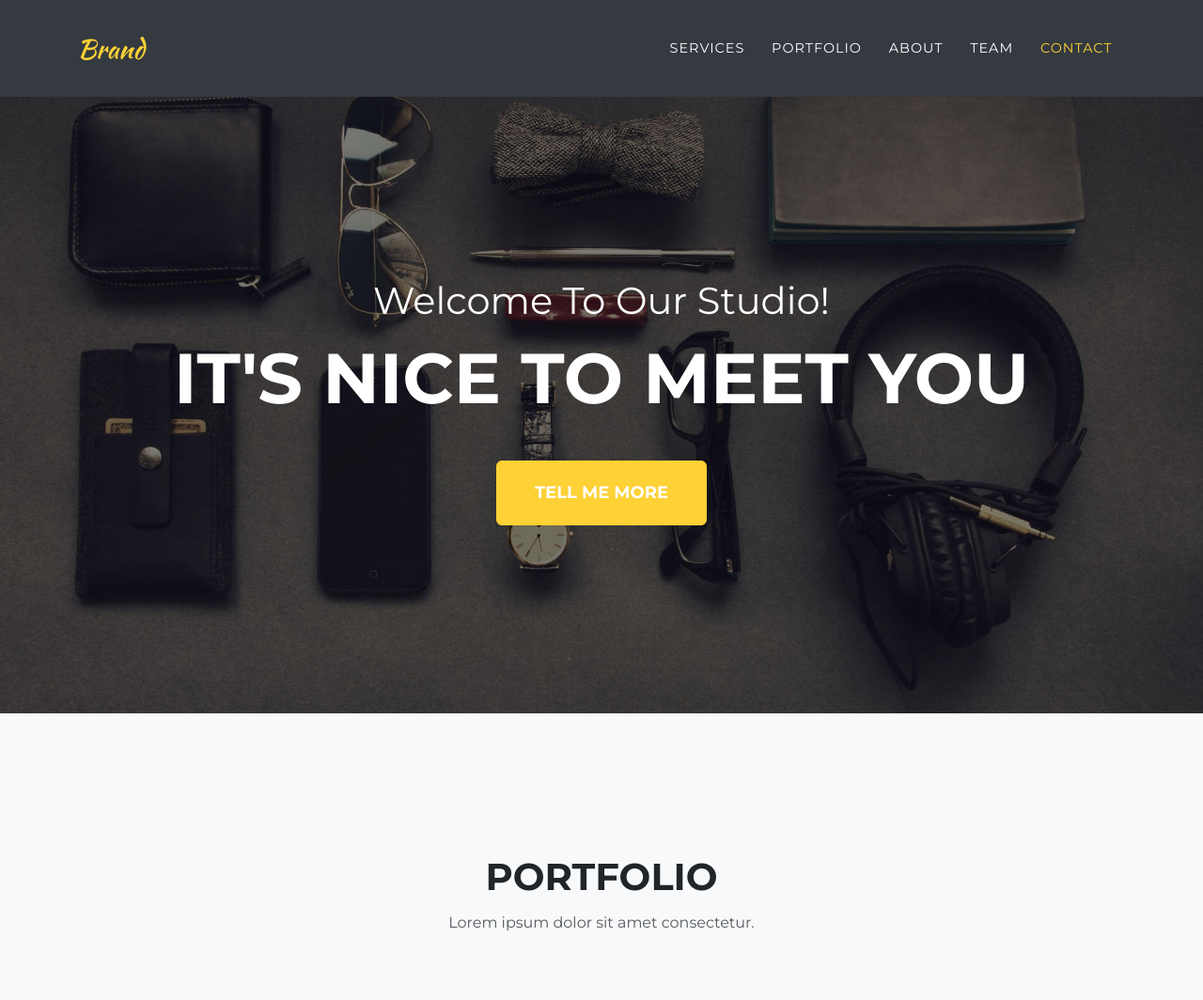
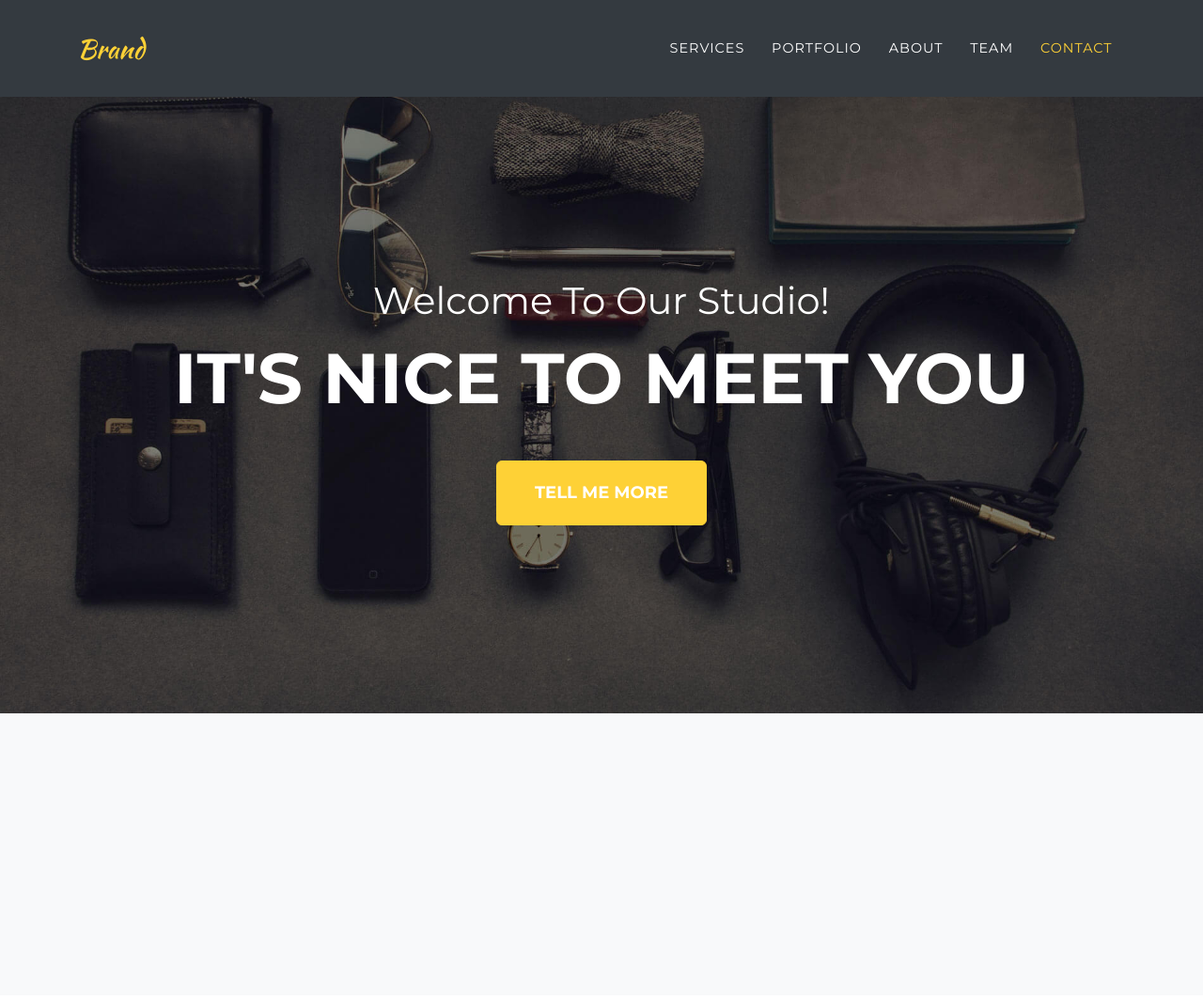
Before and after one commit to OleksiiLitovchenko/djangoProjekt, a Django app: page / in a window 1280 px wide. Shown: the top 1064 px of the page at 94% size. Run offline with Django 4.2, Linux system fonts and the light colour scheme; some libraries are stand-ins or nearby versions; grey boxes are pictures that could not be loaded.

Commit message:
importing from db

```diff
--- a/templates/index.html
+++ b/templates/index.html
@@ -39,72 +39,20 @@
    <section class="bg-light" id="portfolio">
         <div class="container">
             <div class="row">
-                <div class="col-lg-12 text-center">
-                    <h2 class="text-uppercase section-heading">Portfolio</h2>
-                    <h3 class="text-muted section-subheading">Lorem ipsum dolor sit amet consectetur.</h3>
+                {% for item in portfolio_portfolioitem %}
+        <div class="col-sm-6 col-md-4 portfolio-item">
+            <a class="portfolio-link" href="#portfolioModal{{ item.id }}" data-bs-toggle="modal">
+                <div class="portfolio-hover">
+                    <div class="portfolio-hover-content"><i class="fa fa-plus fa-3x"></i></div>
                 </div>
+                <img class="img-fluid" src="{{ item.photo.url }}" alt="{{ item.name }}">
+            </a>
+            <div class="portfolio-caption">
+                <h4>{{ item.name }}</h4>
+                <p class="text-muted">{{ item.position }}</p>
             </div>
-            <div class="row">
-                <div class="col-sm-6 col-md-4 portfolio-item"><a class="portfolio-link" href="#portfolioModal1" data-bs-toggle="modal">
-                        <div class="portfolio-hover">
-                            <div class="portfolio-hover-content"><i class="fa fa-plus fa-3x"></i></div>
-                        </div><img class="img-fluid" src="assets/img/portfolio/1-thumbnail.jpg">
-                    </a>
-                    <div class="portfolio-caption">
-                        <h4>Threads</h4>
-                        <p class="text-muted">Illustration</p>
-                    </div>
-                </div>
-                <div class="col-sm-6 col-md-4 portfolio-item"><a class="portfolio-link" href="#portfolioModal2" data-bs-toggle="modal">
-                        <div class="portfolio-hover">
-                            <div class="portfolio-hover-content"><i class="fa fa-plus fa-3x"></i></div>
-                        </div><img class="img-fluid" src="assets/img/portfolio/2-thumbnail.jpg">
-                    </a>
-                    <div class="portfolio-caption">
-                        <h4>Explore</h4>
-                        <p class="text-muted">Graphic Design</p>
-                    </div>
-                </div>
-                <div class="col-sm-6 col-md-4 portfolio-item"><a class="portfolio-link" href="#portfolioModal3" data-bs-toggle="modal">
-                        <div class="portfolio-hover">
-                            <div class="portfolio-hover-content"><i class="fa fa-plus fa-3x"></i></div>
-                        </div><img class="img-fluid" src="assets/img/portfolio/3-thumbnail.jpg">
-                    </a>
-                    <div class="portfolio-caption">
-                        <h4>Finish</h4>
-                        <p class="text-muted">Identity</p>
-                    </div>
-                </div>
-                <div class="col-sm-6 col-md-4 portfolio-item"><a class="portfolio-link" href="#portfolioModal4" data-bs-toggle="modal">
-                        <div class="portfolio-hover">
-                            <div class="portfolio-hover-content"><i class="fa fa-plus fa-3x"></i></div>
-                        </div><img class="img-fluid" src="assets/img/portfolio/4-thumbnail.jpg">
-                    </a>
-                    <div class="portfolio-caption">
-                        <h4>Lines</h4>
-                        <p class="text-muted">Branding</p>
-                    </div>
-                </div>
-                <div class="col-sm-6 col-md-4 portfolio-item"><a class="portfolio-link" href="#portfolioModal5" data-bs-toggle="modal">
-                        <div class="portfolio-hover">
-                            <div class="portfolio-hover-content"><i class="fa fa-plus fa-3x"></i></div>
-                        </div><img class="img-fluid" src="assets/img/portfolio/5-thumbnail.jpg">
-                    </a>
-                    <div class="portfolio-caption">
-                        <h4>Southwest</h4>
-                        <p class="text-muted">Website Design</p>
-                    </div>
-                </div>
-                <div class="col-sm-6 col-md-4 portfolio-item"><a class="portfolio-link" href="#portfolioModal6" data-bs-toggle="modal">
-                        <div class="portfolio-hover">
-                            <div class="portfolio-hover-content"><i class="fa fa-plus fa-3x"></i></div>
-                        </div><img class="img-fluid" src="assets/img/portfolio/6-thumbnail.jpg">
-                    </a>
-                    <div class="portfolio-caption">
-                        <h4>Window</h4>
-                        <p class="text-muted">Photography</p>
-                    </div>
-                </div>
+        </div>
+    {% endfor %}
             </div>
         </div>
     </section>
@@ -418,20 +366,7 @@
                 <div class="container">
                     <div class="row">
                         <div class="row">
-    {% for item in portfolio_portfolioitem %}
-        <div class="col-sm-6 col-md-4 portfolio-item">
-            <a class="portfolio-link" href="#portfolioModal{{ item.id }}" data-bs-toggle="modal">
-                <div class="portfolio-hover">
-                    <div class="portfolio-hover-content"><i class="fa fa-plus fa-3x"></i></div>
-                </div>
-                <img class="img-fluid" src="{{ item.photo.url }}" alt="{{ item.name }}">
-            </a>
-            <div class="portfolio-caption">
-                <h4>{{ item.name }}</h4>
-                <p class="text-muted">{{ item.position }}</p>
-            </div>
-        </div>
-    {% endfor %}
+
 </div>
 
                     </div>
```
